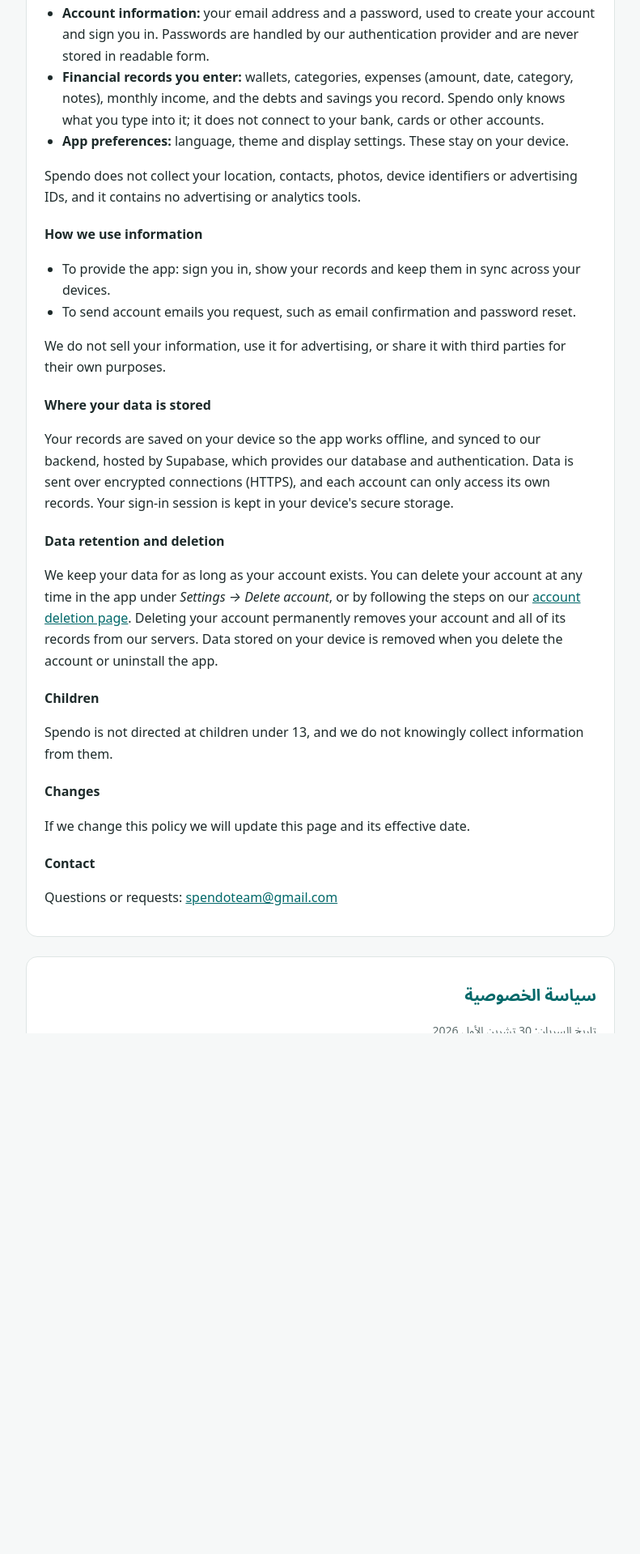
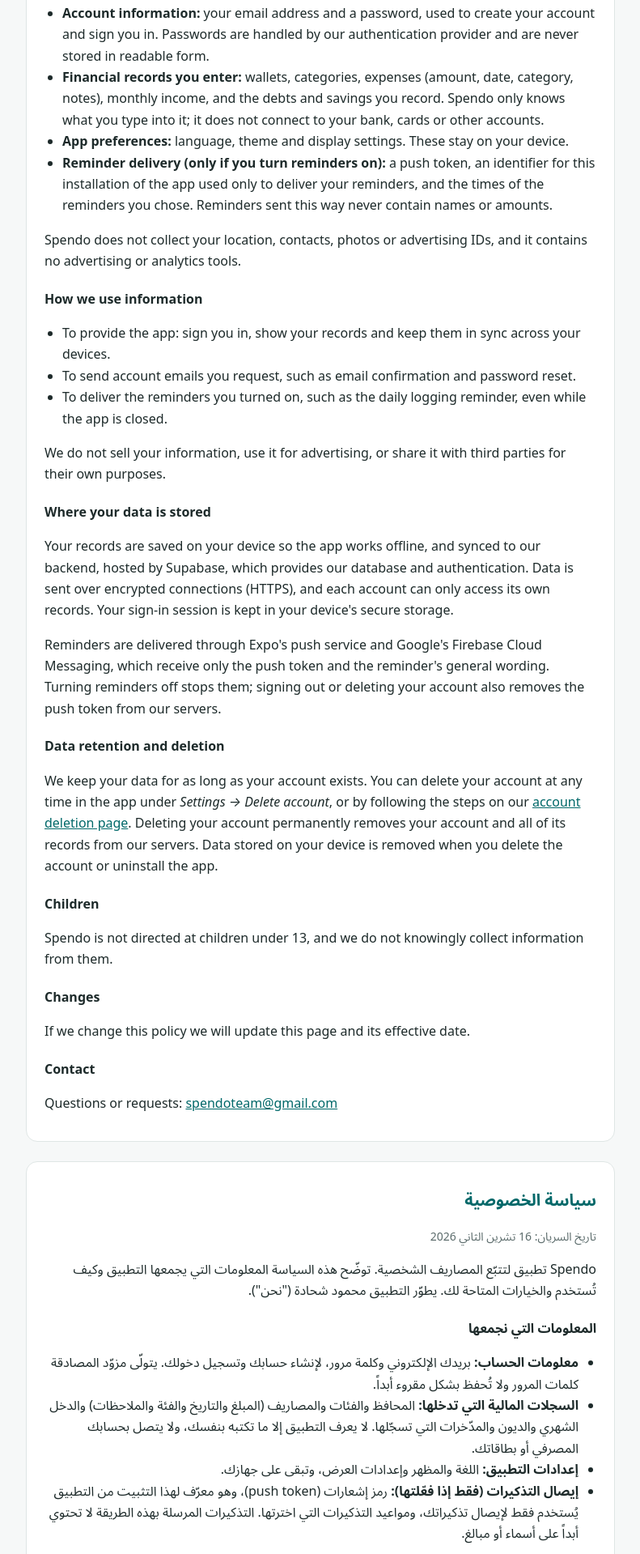
Before and after one commit to Mahmoud-Shehadeh/spendo-legal, a plain HTML site: page privacy.html in a window 1280 px wide. Shown: the part 503-2422 px from the top of the page at 81% size, without its empty margins (244-1035 px from the left). Drawn offline with Linux system fonts and the light colour scheme.

Commit message:
Cover reminder delivery in the privacy policy
Reminders are now delivered by push through Expo and Google's Firebase
Cloud Messaging. The policy describes the push token, what the providers
receive, and how it is removed; it no longer says no device identifier is
collected. The Arabic list of records now includes debts and savings.

Co-Authored-By: Claude Opus 5.5 <noreply@anthropic.com>

```diff
--- a/privacy.html
+++ b/privacy.html
@@ -33,7 +33,7 @@
 
 <section lang="en">
   <h2>Privacy Policy</h2>
-  <p class="meta">Effective date: 30 October 2026</p>
+  <p class="meta">Effective date: 16 November 2026</p>
   <p>Spendo is a personal expense tracker. This policy explains what information the Spendo app collects, how it is used, and the choices you have. Spendo is developed by Mahmoud Shehadeh ("we").</p>
 
   <h3>Information we collect</h3>
@@ -41,18 +41,21 @@
     <li><strong>Account information:</strong> your email address and a password, used to create your account and sign you in. Passwords are handled by our authentication provider and are never stored in readable form.</li>
     <li><strong>Financial records you enter:</strong> wallets, categories, expenses (amount, date, category, notes), monthly income, and the debts and savings you record. Spendo only knows what you type into it; it does not connect to your bank, cards or other accounts.</li>
     <li><strong>App preferences:</strong> language, theme and display settings. These stay on your device.</li>
+    <li><strong>Reminder delivery (only if you turn reminders on):</strong> a push token, an identifier for this installation of the app used only to deliver your reminders, and the times of the reminders you chose. Reminders sent this way never contain names or amounts.</li>
   </ul>
-  <p>Spendo does not collect your location, contacts, photos, device identifiers or advertising IDs, and it contains no advertising or analytics tools.</p>
+  <p>Spendo does not collect your location, contacts, photos or advertising IDs, and it contains no advertising or analytics tools.</p>
 
   <h3>How we use information</h3>
   <ul>
     <li>To provide the app: sign you in, show your records and keep them in sync across your devices.</li>
     <li>To send account emails you request, such as email confirmation and password reset.</li>
+    <li>To deliver the reminders you turned on, such as the daily logging reminder, even while the app is closed.</li>
   </ul>
   <p>We do not sell your information, use it for advertising, or share it with third parties for their own purposes.</p>
 
   <h3>Where your data is stored</h3>
   <p>Your records are saved on your device so the app works offline, and synced to our backend, hosted by Supabase, which provides our database and authentication. Data is sent over encrypted connections (HTTPS), and each account can only access its own records. Your sign-in session is kept in your device's secure storage.</p>
+  <p>Reminders are delivered through Expo's push service and Google's Firebase Cloud Messaging, which receive only the push token and the reminder's general wording. Turning reminders off stops them; signing out or deleting your account also removes the push token from our servers.</p>
 
   <h3>Data retention and deletion</h3>
   <p>We keep your data for as long as your account exists. You can delete your account at any time in the app under <em>Settings → Delete account</em>, or by following the steps on our <a href="delete-account.html">account deletion page</a>. Deleting your account permanently removes your account and all of its records from our servers. Data stored on your device is removed when you delete the account or uninstall the app.</p>
@@ -69,26 +72,29 @@
 
 <section lang="ar" dir="rtl">
   <h2>سياسة الخصوصية</h2>
-  <p class="meta">تاريخ السريان: 30 تشرين الأول 2026</p>
+  <p class="meta">تاريخ السريان: 16 تشرين الثاني 2026</p>
   <p>Spendo تطبيق لتتبّع المصاريف الشخصية. توضّح هذه السياسة المعلومات التي يجمعها التطبيق وكيف تُستخدم والخيارات المتاحة لك. يطوّر التطبيق محمود شحادة ("نحن").</p>
 
   <h3>المعلومات التي نجمعها</h3>
   <ul>
     <li><strong>معلومات الحساب:</strong> بريدك الإلكتروني وكلمة مرور، لإنشاء حسابك وتسجيل دخولك. يتولّى مزوّد المصادقة كلمات المرور ولا تُحفظ بشكل مقروء أبداً.</li>
-    <li><strong>السجلات المالية التي تدخلها:</strong> المحافظ والفئات والمصاريف (المبلغ والتاريخ والفئة والملاحظات) والدخل الشهري. لا يعرف التطبيق إلا ما تكتبه بنفسك، ولا يتصل بحسابك المصرفي أو بطاقاتك.</li>
+    <li><strong>السجلات المالية التي تدخلها:</strong> المحافظ والفئات والمصاريف (المبلغ والتاريخ والفئة والملاحظات) والدخل الشهري والديون والمدّخرات التي تسجّلها. لا يعرف التطبيق إلا ما تكتبه بنفسك، ولا يتصل بحسابك المصرفي أو بطاقاتك.</li>
     <li><strong>إعدادات التطبيق:</strong> اللغة والمظهر وإعدادات العرض، وتبقى على جهازك.</li>
+    <li><strong>إيصال التذكيرات (فقط إذا فعّلتها):</strong> رمز إشعارات (push token)، وهو معرّف لهذا التثبيت من التطبيق يُستخدم فقط لإيصال تذكيراتك، ومواعيد التذكيرات التي اخترتها. التذكيرات المرسلة بهذه الطريقة لا تحتوي أبداً على أسماء أو مبالغ.</li>
   </ul>
-  <p>لا يجمع Spendo موقعك أو جهات اتصالك أو صورك أو معرّفات جهازك أو معرّفات الإعلانات، ولا يحتوي على أي أدوات إعلانات أو تحليلات.</p>
+  <p>لا يجمع Spendo موقعك أو جهات اتصالك أو صورك أو معرّفات الإعلانات، ولا يحتوي على أي أدوات إعلانات أو تحليلات.</p>
 
   <h3>كيف نستخدم المعلومات</h3>
   <ul>
     <li>لتشغيل التطبيق: تسجيل دخولك وعرض سجلاتك ومزامنتها بين أجهزتك.</li>
     <li>لإرسال رسائل الحساب التي تطلبها، مثل تأكيد البريد وإعادة تعيين كلمة المرور.</li>
+    <li>لإيصال التذكيرات التي فعّلتها، مثل تذكير التسجيل اليومي، حتى والتطبيق مغلق.</li>
   </ul>
   <p>لا نبيع معلوماتك ولا نستخدمها للإعلانات ولا نشاركها مع أي طرف ثالث لأغراضه الخاصة.</p>
 
   <h3>أين تُحفظ بياناتك</h3>
   <p>تُحفظ سجلاتك على جهازك ليعمل التطبيق بدون إنترنت، وتُزامَن مع خوادمنا المستضافة لدى Supabase التي توفّر قاعدة البيانات والمصادقة. تُنقل البيانات عبر اتصال مشفّر (HTTPS)، ولا يمكن لأي حساب الوصول إلا إلى سجلاته. تُحفظ جلسة دخولك في التخزين الآمن على جهازك.</p>
+  <p>تصل التذكيرات عبر خدمة الإشعارات من Expo وخدمة Firebase Cloud Messaging من Google، ولا تتلقّيان إلا رمز الإشعارات والصياغة العامة للتذكير. إيقاف التذكيرات يوقفها، وتسجيل الخروج أو حذف الحساب يحذف أيضاً رمز الإشعارات من خوادمنا.</p>
 
   <h3>الاحتفاظ بالبيانات وحذفها</h3>
   <p>نحتفظ ببياناتك طالما حسابك موجود. يمكنك حذف حسابك في أي وقت من التطبيق عبر <em>الإعدادات ← حذف الحساب</em>، أو باتباع الخطوات في <a href="delete-account.html">صفحة حذف الحساب</a>. حذف الحساب يزيل حسابك وكل سجلاته نهائياً من خوادمنا، وتُزال البيانات المحفوظة على جهازك عند حذف الحساب أو إزالة التطبيق.</p>
```
